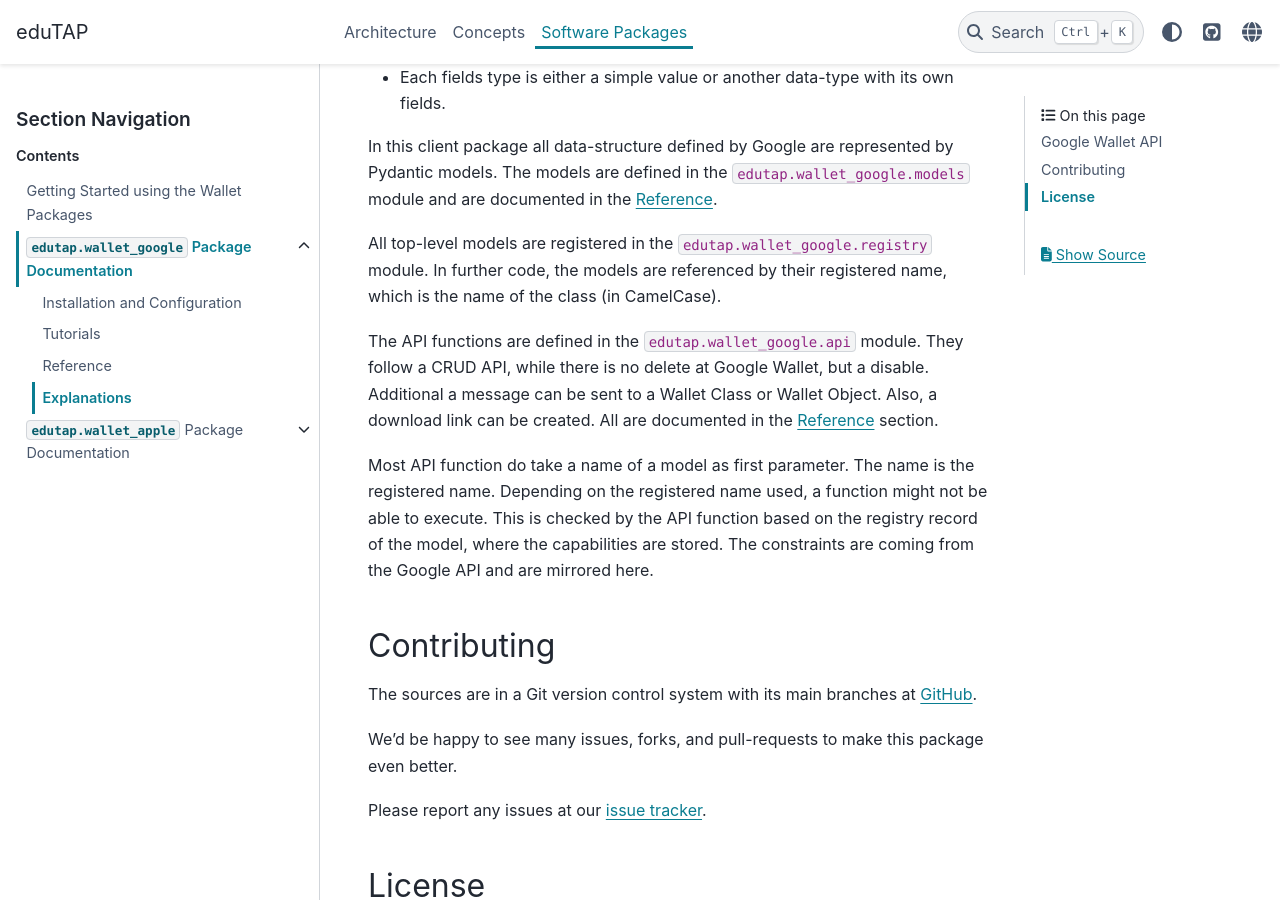
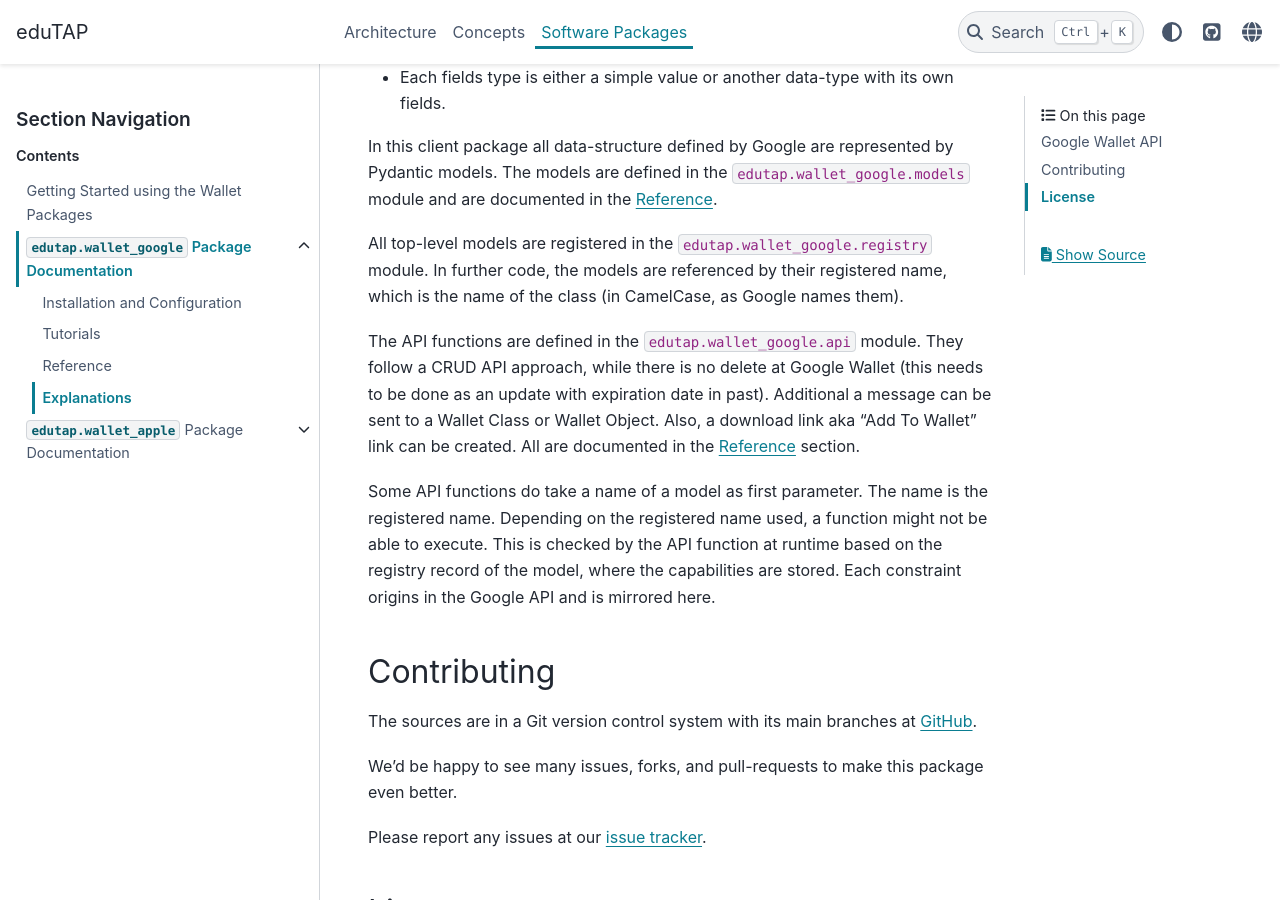
Before and after one commit to edutap-eu/documentation, a Sphinx documentation site: the page built from source/packages/edutap_wallet_google/explanation.md, in a window 1280 px wide and 900 px high, scrolled down 539 px. Built offline with Sphinx 7.4.7 and the PyData theme 0.15.4, drawn with Linux system fonts in a browser that asks for light colours.

```diff
--- a/source/packages/edutap_wallet_google/explanation.md
+++ b/source/packages/edutap_wallet_google/explanation.md
@@ -17,19 +17,19 @@ In this client package all data-structure defined by Google are represented by P
 The models are defined in the `edutap.wallet_google.models` module and are documented in the [Reference](reference.md).
 
 All top-level models are registered in the `edutap.wallet_google.registry` module.
-In further code, the models are referenced by their registered name, which is the name of the class (in CamelCase).
+In further code, the models are referenced by their registered name, which is the name of the class (in CamelCase, as Google names them).
 
 The API functions are defined in the `edutap.wallet_google.api` module.
-They follow a CRUD API, while there is no delete at Google Wallet, but a disable.
+They follow a CRUD API approach, while there is no delete at Google Wallet (this needs to be done as an update with expiration date in past).
 Additional a message can be sent to a Wallet Class or Wallet Object.
-Also, a download link can be created.
+Also, a download link aka  "Add To Wallet" link can be created.
 All are documented in the [Reference](reference.md) section.
 
-Most API function do take a name of a model as first parameter.
+Some API functions do take a name of a model as first parameter.
 The name is the registered name.
 Depending on the registered name used, a function might not be able to execute.
-This is checked by the API function based on the registry record of the model, where the capabilities are stored.
-The constraints are coming from the Google API and are mirrored here.
+This is checked by the API function at runtime based on the registry record of the model, where the capabilities are stored.
+Each constraint origins in the Google API and is mirrored here.
 
 
 ## Contributing
```
Also changed, not shown: source/packages/edutap_wallet_google/tutorials.md (+5 -0 lines), source/packages/getting_started.md (+5 -6 lines).
